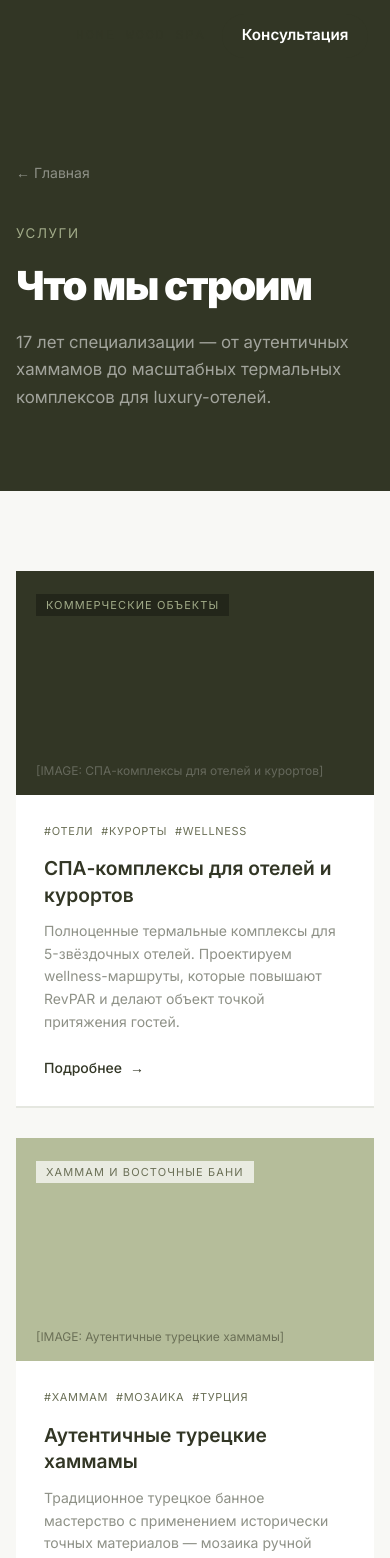
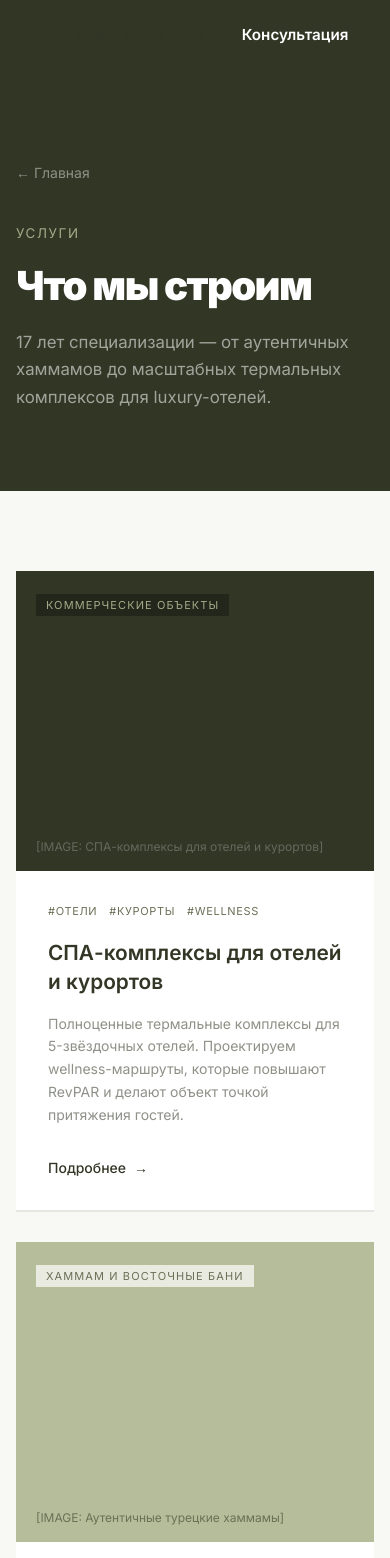
Before and after one commit to digitalcluster25/hws, a React (Vite) app: page /services in a window 390 px wide. Shown: the top 1558 px of the page. Built offline with nearby package versions, Linux system fonts and the light colour scheme; a web font is replaced by a local one.

Commit message:
fix: services cards single column, image left + content right

```diff
--- a/src/pages/Services.jsx
+++ b/src/pages/Services.jsx
@@ -76,50 +76,45 @@ export default function Services() {
       <section className="py-20" style={{ background:'#f8f8f5', ...sec() }}>
         <div style={wrap}>
           <motion.div
-            className="grid md:grid-cols-2 lg:grid-cols-3 gap-8"
+            className="flex flex-col gap-8"
             variants={cont} initial="hidden" animate="show"
           >
             {services.map((s, i) => (
               <motion.article
                 key={s.title}
                 variants={item}
-                className="group flex flex-col bg-white cursor-pointer"
+                className="group flex flex-col md:flex-row bg-white cursor-pointer"
                 style={{ boxShadow:'0 2px 0 0 #e5e7e0' }}
               >
                 {/* Image area */}
-                <div className="relative overflow-hidden" style={{ aspectRatio:'16/10', background: i % 3 === 0 ? C.dark : i % 3 === 1 ? C.light : '#e8ebe3' }}>
-                  {/* Category badge */}
+                <div className="relative overflow-hidden shrink-0" style={{ width:'100%', maxWidth:'460px', minHeight:'300px', background: i % 3 === 0 ? C.dark : i % 3 === 1 ? C.light : '#e8ebe3' }}>
                   <div className="absolute top-5 left-5">
                     <span style={{ ...lbl, fontSize:'11px', color: i % 3 === 0 ? C.mid : C.muted, background: i % 3 === 0 ? 'rgba(0,0,0,0.3)' : 'rgba(255,255,255,0.7)', padding:'4px 10px', letterSpacing:'0.1em' }}>
                       {s.category}
                     </span>
                   </div>
-                  {/* Image placeholder */}
                   <span className="absolute bottom-4 left-5 text-xs" style={{ color: i % 3 === 0 ? 'rgba(255,255,255,0.25)' : C.muted }}>
                     [IMAGE: {s.title}]
                   </span>
-                  {/* Hover overlay */}
-                  <div className="absolute inset-0 transition-opacity duration-500 opacity-0 group-hover:opacity-100" style={{ background:'rgba(50,54,37,0.15)' }}/>
+                  <div className="absolute inset-0 transition-opacity duration-500 opacity-0 group-hover:opacity-100" style={{ background:'rgba(50,54,37,0.12)' }}/>
                 </div>
 
                 {/* Content */}
-                <div className="flex flex-col flex-1 p-7">
-                  <div className="flex flex-wrap gap-2 mb-4">
+                <div className="flex flex-col flex-1 p-8 md:p-12 justify-center">
+                  <div className="flex flex-wrap gap-3 mb-5">
                     {s.tags.map(t => (
-                      <span key={t} style={{ fontSize:'11px', color:C.muted, letterSpacing:'0.06em', textTransform:'uppercase' }}>
-                        #{t}
-                      </span>
+                      <span key={t} style={{ fontSize:'11px', color:C.muted, letterSpacing:'0.06em', textTransform:'uppercase' }}>#{t}</span>
                     ))}
                   </div>
-                  <h2 className="font-semibold mb-3 leading-snug" style={{ fontSize:'1.2rem', color:C.dark }}>
+                  <h2 className="font-semibold mb-4 leading-snug" style={{ fontSize:'clamp(1.3rem,2.5vw,1.7rem)', color:C.dark }}>
                     {s.title}
                   </h2>
-                  <p className="text-sm leading-relaxed flex-1 mb-6" style={{ color:C.subtle }}>
+                  <p className="text-sm leading-relaxed mb-8" style={{ color:C.subtle, maxWidth:'480px' }}>
                     {s.excerpt}
                   </p>
                   <div className="flex items-center gap-2 text-sm font-medium transition-all duration-300 group-hover:gap-3" style={{ color:C.dark }}>
                     <span>Подробнее</span>
-                    <span style={{ transition:'transform 0.3s ease' }} className="group-hover:translate-x-1">→</span>
+                    <span className="group-hover:translate-x-1 transition-transform duration-300">→</span>
                   </div>
                 </div>
               </motion.article>
```
